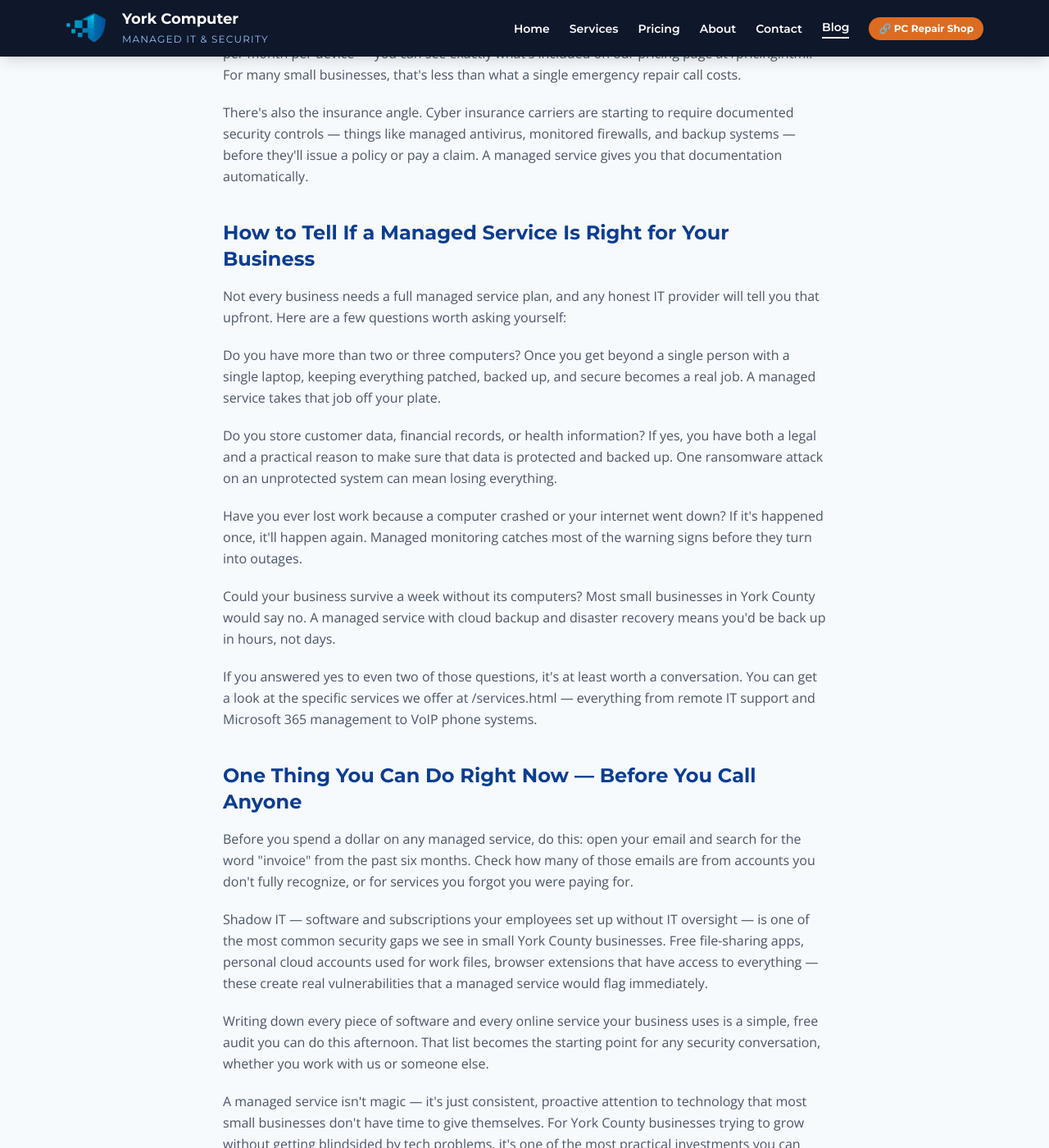
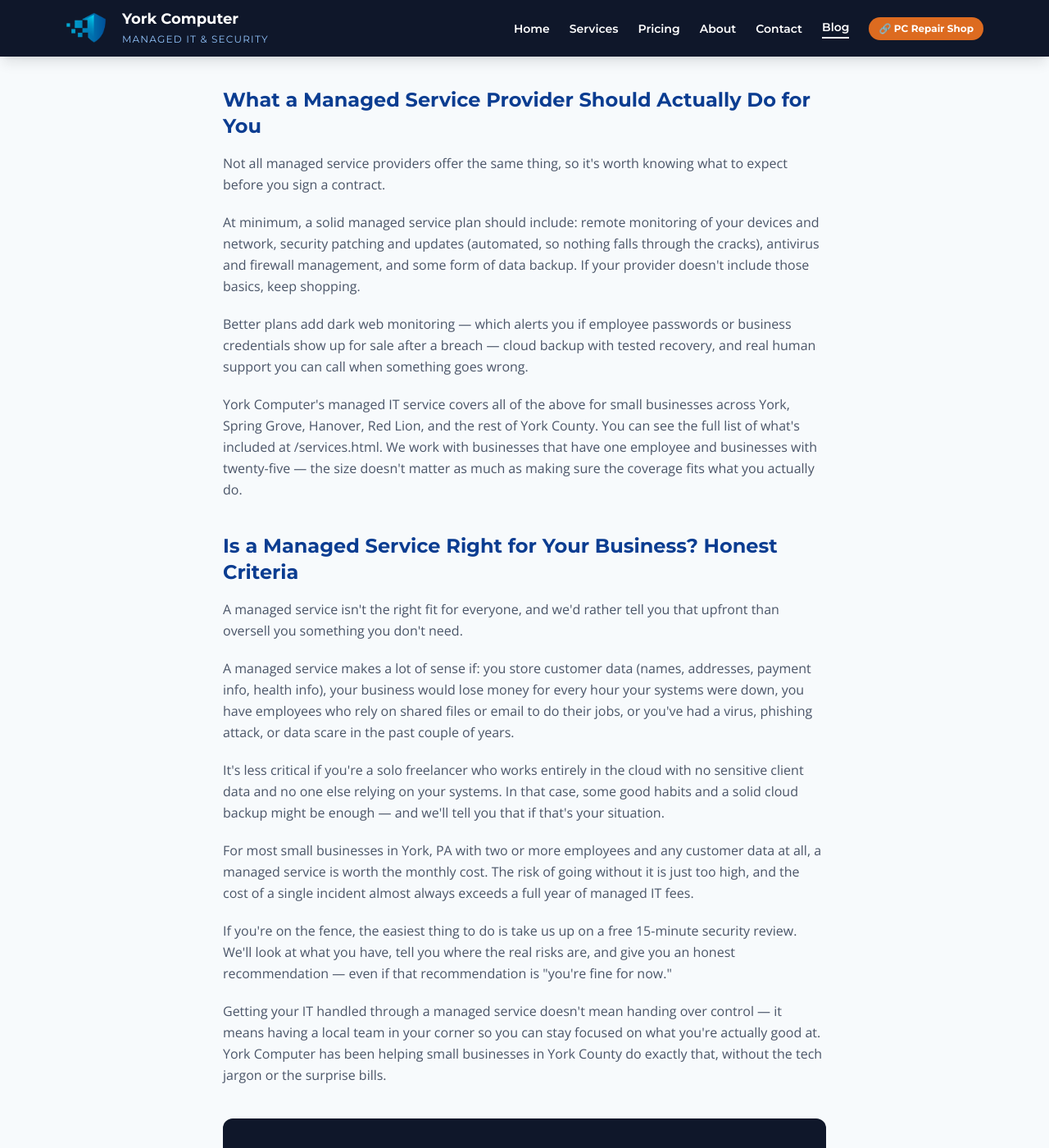
Before and after one commit to oak8513/yorkcomputer-net, a Jekyll site: the page built from _posts/2026-04-23-what-is-a-managed-service.html, in a window 1280 px wide and 1400 px high, scrolled down 1287 px. Shown: the whole window at 82% size. Built offline with Jekyll 4.4.1, drawn with Linux system fonts in a browser that asks for light colours; nearby versions of some CDN libraries; a script that is not in the unit is left out; some of the changed text lies outside the part shown.

Commit message:
SEO: add post 'What Is a Managed Service — and Does Your York, PA Business Actually Need One?' (2026-04-23)

```diff
--- a/_posts/2026-04-23-what-is-a-managed-service.html
+++ b/_posts/2026-04-23-what-is-a-managed-service.html
@@ -1,14 +1,14 @@
 ---
 layout: default
-title: "What Is a Managed Service — and Do You Need One?"
-description: "Learn what a managed service actually is and whether it makes sense for your small business in York, PA. Plain-English advice from York Computer."
+title: "What Is a Managed Service? A Plain-English Guide"
+description: "Wondering what a managed service actually is? York Computer explains how managed IT works for small businesses in York, PA — and whether it's worth the cost."
 canonical: "https://yorkcomputer.net/blog/what-is-a-managed-service.html"
 permalink: /blog/what-is-a-managed-service.html
 og_type: article
-og_title: "What Is a Managed Service — and Do You Need One?"
-og_description: "Learn what a managed service actually is and whether it makes sense for your small business in York, PA. Plain-English advice from York Computer."
+og_title: "What Is a Managed Service? A Plain-English Guide"
+og_description: "Wondering what a managed service actually is? York Computer explains how managed IT works for small businesses in York, PA — and whether it's worth the cost."
 date: 2026-04-23
-excerpt: "You've probably seen the phrase managed service floating around — maybe in an email, a sales call, or a flyer stuffed in your mailbox. It sounds technical, bu"
+excerpt: "If you've been quoted a managed service plan and had no idea what you were agreeing to, you're not alone. Most small business owners in York County are focuse"
 ---
 
 <div class="max-w-3xl mx-auto px-4 py-12">
@@ -19,12 +19,12 @@
     <span class="mx-2">&rsaquo;</span>
     <a href="/blog/" class="hover:text-yc-bright">Blog</a>
     <span class="mx-2">&rsaquo;</span>
-    <span class="text-yc-black">What Is a Managed Service? A Plain-English Guide for York, PA Small Businesses</span>
+    <span class="text-yc-black">What Is a Managed Service — and Does Your York, PA Business Actually Need One?</span>
   </nav>
 
   <!-- Article header -->
   <header class="mb-8">
-    <h1 class="font-heading font-bold text-3xl md:text-4xl text-yc-navy leading-tight mb-4">What Is a Managed Service? A Plain-English Guide for York, PA Small Businesses</h1>
+    <h1 class="font-heading font-bold text-3xl md:text-4xl text-yc-navy leading-tight mb-4">What Is a Managed Service — and Does Your York, PA Business Actually Need One?</h1>
     <div class="flex items-center gap-4 text-sm text-yc-steel">
       <span>York Computer</span>
       <span>&bull;</span>
@@ -36,38 +36,38 @@
 
   <!-- Article body -->
   <article class="prose max-w-none">
-      <p class="text-yc-steel leading-relaxed mb-5">You've probably seen the phrase "managed service" floating around — maybe in an email, a sales call, or a flyer stuffed in your mailbox. It sounds technical, but the idea behind it is simple: instead of calling someone only when something breaks, you pay a flat monthly fee and a company watches over your technology all the time. Here's what that actually means for a small business owner in York County.</p>
+      <p class="text-yc-steel leading-relaxed mb-5">If you've been quoted a "managed service" plan and had no idea what you were agreeing to, you're not alone. Most small business owners in York County are focused on running their shop, not decoding IT jargon. Here's a straight answer to what a managed service is, what it covers, and how to tell if it makes sense for your business.</p>
 
-      <h2 class="font-heading font-bold text-2xl text-yc-blue mt-10 mb-4">What a Managed Service Actually Covers</h2>
-      <p class="text-yc-steel leading-relaxed mb-5">A managed service provider — sometimes called an MSP — takes ongoing responsibility for keeping your computers, network, and data running smoothly. Think of it like a maintenance contract for your HVAC system, except for your technology.</p>
-      <p class="text-yc-steel leading-relaxed mb-5">Depending on the provider, a managed service plan can include network monitoring (someone watching your internet connection and equipment 24/7), antivirus and firewall management, automatic software updates, cloud backup, and help-desk support when you or your employees run into problems. Some plans also cover cybersecurity extras like dark web monitoring, which scans the internet to see if your business passwords or email addresses have been leaked in a data breach.</p>
-      <p class="text-yc-steel leading-relaxed mb-5">The key difference from traditional IT support is timing. Old-school "break/fix" IT means you call when the server crashes, pay by the hour, and hope for the best. A managed service is proactive — problems are often spotted and fixed before you even notice them. That's a meaningful distinction when a few hours of downtime can cost a small business hundreds or thousands of dollars in lost work.</p>
+      <h2 class="font-heading font-bold text-2xl text-yc-blue mt-10 mb-4">The Plain-English Definition of a Managed Service</h2>
+      <p class="text-yc-steel leading-relaxed mb-5">A managed service is when you pay a fixed monthly fee for someone else to handle a specific part of your business technology — proactively, not just when something breaks. Instead of calling a tech guy after your server crashes, a managed service provider (MSP) is monitoring things before the crash happens.</p>
+      <p class="text-yc-steel leading-relaxed mb-5">Think of it like a retainer for your business's IT. Your plumber doesn't show up only when a pipe bursts — a good one does seasonal maintenance to prevent the burst in the first place. A managed service works the same way.</p>
+      <p class="text-yc-steel leading-relaxed mb-5">For most small businesses, a managed service covers things like: keeping your computers updated and secure, monitoring your network 24/7, managing antivirus and firewall tools, and backing up your data so a ransomware attack or hardware failure doesn't wipe you out. Some providers, like York Computer, also bundle in remote IT support so you have someone to call when an employee can't get into their email or the printer stops working — without paying an hourly emergency rate.</p>
 
-      <h2 class="font-heading font-bold text-2xl text-yc-blue mt-10 mb-4">Why York County Small Businesses Are Switching to a Managed Service Model</h2>
-      <p class="text-yc-steel leading-relaxed mb-5">A lot of small businesses here in York — contractors, law offices, dental practices, insurance agencies, small manufacturers — have one or two people handling everything, including IT. When a computer crashes or ransomware hits, those owners are the ones scrambling to fix it while their actual work piles up.</p>
-      <p class="text-yc-steel leading-relaxed mb-5">A managed service trades that unpredictable chaos for a predictable monthly cost. You know exactly what you're paying, and you know someone is actively watching your systems. For a business with five to fifteen employees, that peace of mind is worth a lot.</p>
-      <p class="text-yc-steel leading-relaxed mb-5">Cost is often the first question. At York Computer, flat-rate managed IT support starts at $49.99 per month per device — you can see exactly what's included on our pricing page at /pricing.html. For many small businesses, that's less than what a single emergency repair call costs.</p>
-      <p class="text-yc-steel leading-relaxed mb-5">There's also the insurance angle. Cyber insurance carriers are starting to require documented security controls — things like managed antivirus, monitored firewalls, and backup systems — before they'll issue a policy or pay a claim. A managed service gives you that documentation automatically.</p>
+      <h2 class="font-heading font-bold text-2xl text-yc-blue mt-10 mb-4">How a Managed Service Actually Saves You Money</h2>
+      <p class="text-yc-steel leading-relaxed mb-5">The pushback we hear most often from York County business owners is: "I only need IT help a few times a year — why would I pay monthly?" It's a fair question.</p>
+      <p class="text-yc-steel leading-relaxed mb-5">Here's the math. A single ransomware attack on a small business costs an average of $200,000 when you factor in downtime, recovery, and lost customers. A single hour of emergency on-site IT repair in York runs $100–$200. One missed Windows security patch can leave a door wide open for attackers.</p>
+      <p class="text-yc-steel leading-relaxed mb-5">A managed service at a flat monthly rate — York Computer's plans start at $49.99 per device per month (see our pricing page at /pricing.html) — means you're paying for prevention, not panic. You know your cost upfront, there are no surprise invoices, and someone is watching your systems even when you're not thinking about it.</p>
+      <p class="text-yc-steel leading-relaxed mb-5">For a five-person office, that's often less than $300/month to have a full IT department on call. Compare that to hiring even a part-time IT employee.</p>
 
-      <h2 class="font-heading font-bold text-2xl text-yc-blue mt-10 mb-4">How to Tell If a Managed Service Is Right for Your Business</h2>
-      <p class="text-yc-steel leading-relaxed mb-5">Not every business needs a full managed service plan, and any honest IT provider will tell you that upfront. Here are a few questions worth asking yourself:</p>
-      <p class="text-yc-steel leading-relaxed mb-5">Do you have more than two or three computers? Once you get beyond a single person with a single laptop, keeping everything patched, backed up, and secure becomes a real job. A managed service takes that job off your plate.</p>
-      <p class="text-yc-steel leading-relaxed mb-5">Do you store customer data, financial records, or health information? If yes, you have both a legal and a practical reason to make sure that data is protected and backed up. One ransomware attack on an unprotected system can mean losing everything.</p>
-      <p class="text-yc-steel leading-relaxed mb-5">Have you ever lost work because a computer crashed or your internet went down? If it's happened once, it'll happen again. Managed monitoring catches most of the warning signs before they turn into outages.</p>
-      <p class="text-yc-steel leading-relaxed mb-5">Could your business survive a week without its computers? Most small businesses in York County would say no. A managed service with cloud backup and disaster recovery means you'd be back up in hours, not days.</p>
-      <p class="text-yc-steel leading-relaxed mb-5">If you answered yes to even two of those questions, it's at least worth a conversation. You can get a look at the specific services we offer at /services.html — everything from remote IT support and Microsoft 365 management to VoIP phone systems.</p>
+      <h2 class="font-heading font-bold text-2xl text-yc-blue mt-10 mb-4">What a Managed Service Provider Should Actually Do for You</h2>
+      <p class="text-yc-steel leading-relaxed mb-5">Not all managed service providers offer the same thing, so it's worth knowing what to expect before you sign a contract.</p>
+      <p class="text-yc-steel leading-relaxed mb-5">At minimum, a solid managed service plan should include: remote monitoring of your devices and network, security patching and updates (automated, so nothing falls through the cracks), antivirus and firewall management, and some form of data backup. If your provider doesn't include those basics, keep shopping.</p>
+      <p class="text-yc-steel leading-relaxed mb-5">Better plans add dark web monitoring — which alerts you if employee passwords or business credentials show up for sale after a breach — cloud backup with tested recovery, and real human support you can call when something goes wrong.</p>
+      <p class="text-yc-steel leading-relaxed mb-5">York Computer's managed IT service covers all of the above for small businesses across York, Spring Grove, Hanover, Red Lion, and the rest of York County. You can see the full list of what's included at /services.html. We work with businesses that have one employee and businesses with twenty-five — the size doesn't matter as much as making sure the coverage fits what you actually do.</p>
 
-      <h2 class="font-heading font-bold text-2xl text-yc-blue mt-10 mb-4">One Thing You Can Do Right Now — Before You Call Anyone</h2>
-      <p class="text-yc-steel leading-relaxed mb-5">Before you spend a dollar on any managed service, do this: open your email and search for the word "invoice" from the past six months. Check how many of those emails are from accounts you don't fully recognize, or for services you forgot you were paying for.</p>
-      <p class="text-yc-steel leading-relaxed mb-5">Shadow IT — software and subscriptions your employees set up without IT oversight — is one of the most common security gaps we see in small York County businesses. Free file-sharing apps, personal cloud accounts used for work files, browser extensions that have access to everything — these create real vulnerabilities that a managed service would flag immediately.</p>
-      <p class="text-yc-steel leading-relaxed mb-5">Writing down every piece of software and every online service your business uses is a simple, free audit you can do this afternoon. That list becomes the starting point for any security conversation, whether you work with us or someone else.</p>
+      <h2 class="font-heading font-bold text-2xl text-yc-blue mt-10 mb-4">Is a Managed Service Right for Your Business? Honest Criteria</h2>
+      <p class="text-yc-steel leading-relaxed mb-5">A managed service isn't the right fit for everyone, and we'd rather tell you that upfront than oversell you something you don't need.</p>
+      <p class="text-yc-steel leading-relaxed mb-5">A managed service makes a lot of sense if: you store customer data (names, addresses, payment info, health info), your business would lose money for every hour your systems were down, you have employees who rely on shared files or email to do their jobs, or you've had a virus, phishing attack, or data scare in the past couple of years.</p>
+      <p class="text-yc-steel leading-relaxed mb-5">It's less critical if you're a solo freelancer who works entirely in the cloud with no sensitive client data and no one else relying on your systems. In that case, some good habits and a solid cloud backup might be enough — and we'll tell you that if that's your situation.</p>
+      <p class="text-yc-steel leading-relaxed mb-5">For most small businesses in York, PA with two or more employees and any customer data at all, a managed service is worth the monthly cost. The risk of going without it is just too high, and the cost of a single incident almost always exceeds a full year of managed IT fees.</p>
+      <p class="text-yc-steel leading-relaxed mb-5">If you're on the fence, the easiest thing to do is take us up on a free 15-minute security review. We'll look at what you have, tell you where the real risks are, and give you an honest recommendation — even if that recommendation is "you're fine for now."</p>
 
-      <p class="text-yc-steel leading-relaxed mb-5">A managed service isn't magic — it's just consistent, proactive attention to technology that most small businesses don't have time to give themselves. For York County businesses trying to grow without getting blindsided by tech problems, it's one of the most practical investments you can make.</p>
+      <p class="text-yc-steel leading-relaxed mb-5">Getting your IT handled through a managed service doesn't mean handing over control — it means having a local team in your corner so you can stay focused on what you're actually good at. York Computer has been helping small businesses in York County do exactly that, without the tech jargon or the surprise bills.</p>
   </article>
 
   <!-- CTA Box -->
   <div class="mt-10 bg-yc-navy text-white rounded-xl p-8 text-center">
-    <p class="font-heading font-semibold text-lg mb-4">Call us or schedule your free 15-minute security review — no obligation, no jargon, just straight answers about what your business actually needs.</p>
+    <p class="font-heading font-semibold text-lg mb-4">Call us at 717-739-9675 or schedule your free 15-minute security review — no pressure, just a straight answer about where your business stands.</p>
     <div class="flex flex-col sm:flex-row gap-3 justify-center">
       <a href="tel:7177399675" class="bg-yc-orange hover:bg-orange-700 text-white font-heading font-bold py-3 px-6 rounded-lg transition">Call 717-739-9675</a>
       <a href="/pricing.html" class="border-2 border-white text-white font-heading font-bold py-3 px-6 rounded-lg hover:bg-blue-900 transition">View Plans</a>
--- a/content-log.csv
+++ b/content-log.csv
@@ -1,2 +1,4 @@
 date,keyword,cluster,slug,filename,url,status,error
 2026-04-23,managed service,Managed IT Services,,,,failed,ANTHROPIC_API_KEY not found. Set the env var or create C:\Users\Owner\Documents\Claude\.secrets\anthropic.txt
+2026-04-23,managed service,Managed IT Services,what-is-a-managed-service,2026-04-23-what-is-a-managed-service.html,https://yorkcomputer.net/blog/what-is-a-managed-service.html,push_failed,git push returned non-zero
+2026-04-23,managed service,Managed IT Services,,,,failed,ANTHROPIC_API_KEY not found. Set the env var or create C:\Users\Owner\Documents\Claude\.secrets\anthropic.txt
--- a/publish_post.py
+++ b/publish_post.py
@@ -14,7 +14,7 @@
 
 SITE_DIR = Path(__file__).parent
 REMOTE = "origin"
-BRANCH = "main"
+BRANCH = "master"
 
 
 def git_push(commit_message: str = "SEO: auto-publish blog post") -> bool:
```
